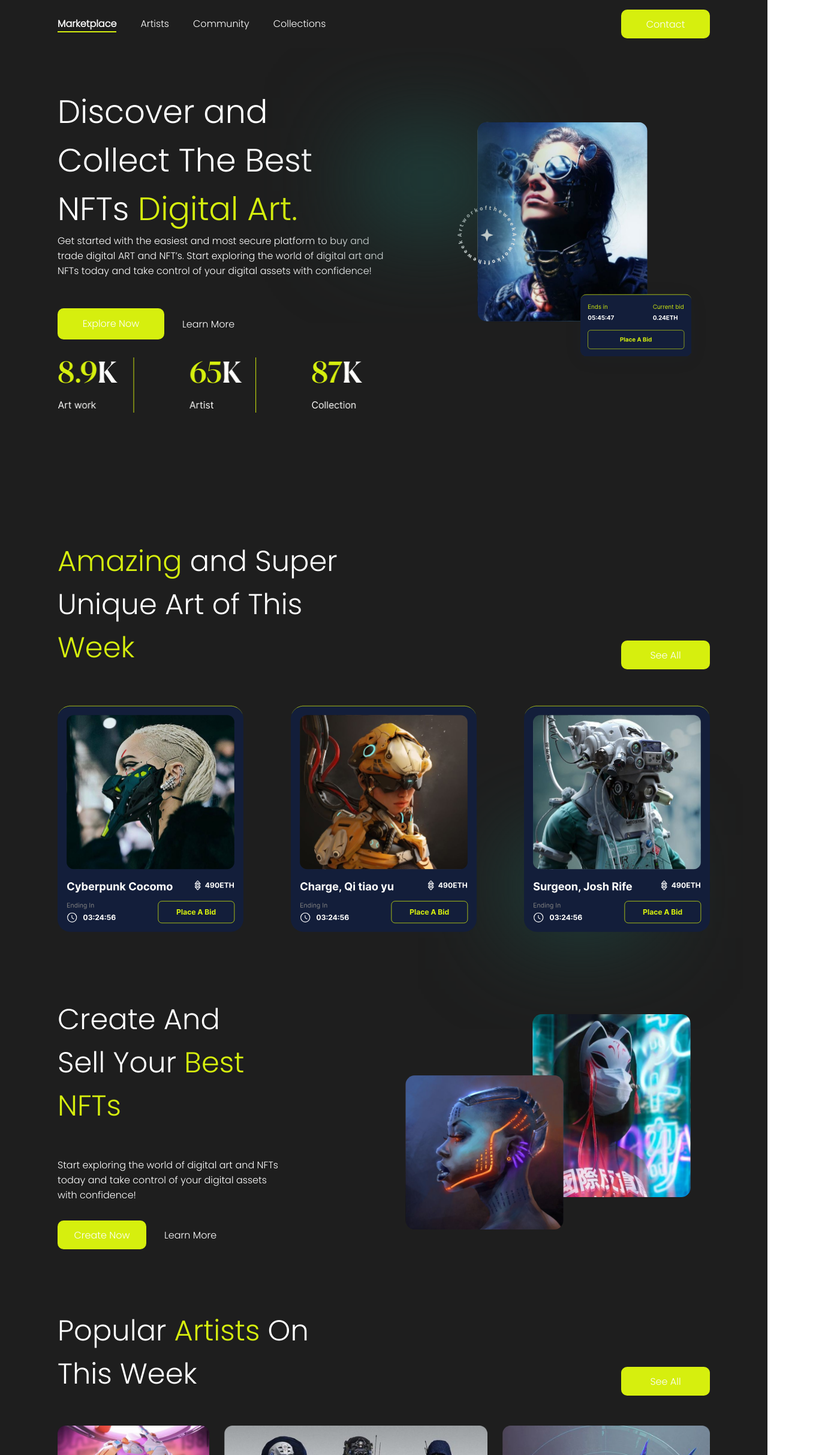
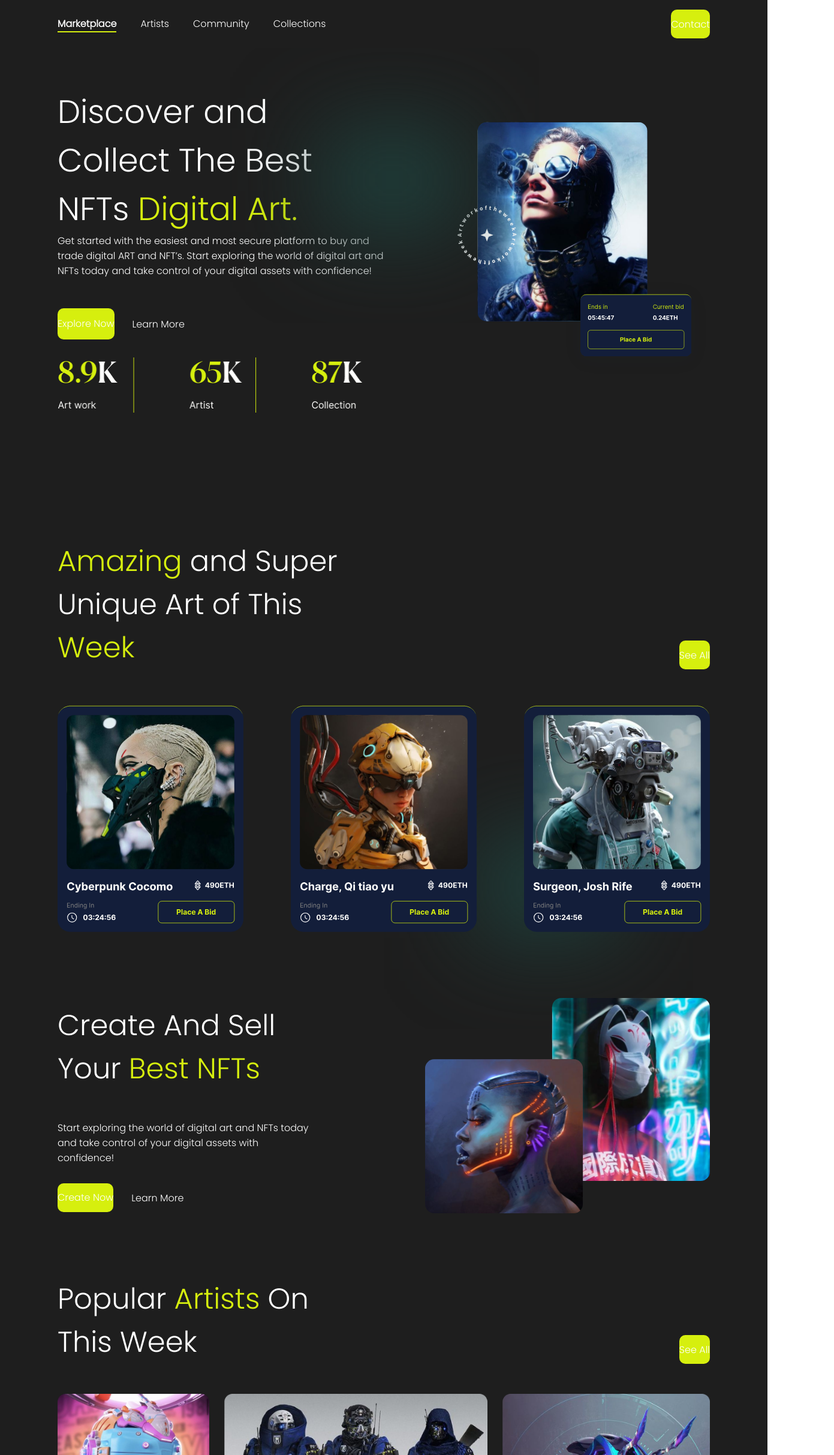
Before and after one commit to IlyassHaddoud/nfts-market, a React (Vite) app: page / in a window 1280 px wide. Shown: the top 2426 px of the page at 60% size, 1391 px wide, since content can reach past the window. Built offline with nearby package versions, Linux system fonts and the light colour scheme.

Commit message:
width to max width

```diff
--- a/src/index.css
+++ b/src/index.css
@@ -10,14 +10,14 @@
 .hero {
   background-color: #1e1e1e;
   height: 100vh;
-  width: 100%;
+  max-width: 100%;
 }
 
 .hero .nav-bar {
   display: flex;
   justify-content: space-between;
   align-items: center;
-  width: 85%;
+  max-width: 85%;
   height: 80px;
   margin: auto;
   color: white;
@@ -42,7 +42,7 @@
   background-color: #d6ef0e;
   color: white;
   border: none;
-  width: 148px;
+  max-width: 148px;
   height: 48px;
   border-radius: 10px;
   font-size: 16px;
@@ -55,7 +55,7 @@
   justify-content: space-between;
   align-items: center;
   height: 85%;
-  width: 85%;
+  max-width: 85%;
   margin: auto;
 }
 
@@ -86,7 +86,7 @@
   background-color: #d6ef0e;
   color: white;
   border: none;
-  width: 178px;
+  max-width: 178px;
   height: 52px;
   border-radius: 10px;
   font-size: 16px;
@@ -98,19 +98,19 @@
   color: white;
 }
 .hero .hero-content .content .stats img {
-  width: 509px;
+  max-width: 509px;
   height: 92px;
 }
 
 .hero .hero-content .hero-image {
 }
 .hero .hero-content .hero-image img {
-  width: 424px;
+  max-width: 424px;
   height: 544px;
 }
 
 .hero .cloud {
-  width: 631px;
+  max-width: 631px;
   height: 458px;
   position: absolute;
   left: 30%;
@@ -119,7 +119,7 @@
 
 .week-work {
   background-color: #1e1e1e;
-  width: 100%;
+  max-width: 100%;
   margin: auto;
   padding-top: 100px;
   position: relative;
@@ -127,7 +127,7 @@
 }
 
 .week-work .cloud {
-  width: 631px;
+  max-width: 631px;
   height: 458px;
   position: absolute;
   left: 50%;
@@ -136,7 +136,7 @@
 }
 
 .week-work .content {
-  width: 85%;
+  max-width: 85%;
   margin: auto;
 }
 
@@ -149,7 +149,7 @@
 .week-work .content .frame .title {
   color: white;
   font-size: 48px;
-  width: 50%;
+  max-width: 50%;
 }
 
 .week-work .content .frame .title span {
@@ -160,7 +160,7 @@
   background-color: #d6ef0e;
   color: white;
   border: none;
-  width: 148px;
+  max-width: 148px;
   height: 48px;
   border-radius: 10px;
   font-size: 16px;
@@ -175,19 +175,19 @@
 }
 
 .week-work .content .cards img {
-  width: 310px;
+  max-width: 310px;
   height: 398px;
 }
 
 .createandsell {
   background-color: #1e1e1e;
-  width: 100%;
+  max-width: 100%;
   margin: auto;
   padding-top: 100px;
 }
 
 .createandsell .content {
-  width: 85%;
+  max-width: 85%;
   margin: auto;
   display: flex;
   justify-content: center;
@@ -199,7 +199,7 @@
 .createandsell .content .main-content .text .title {
   color: white;
   font-size: 48px;
-  width: 60%;
+  max-width: 60%;
 }
 .createandsell .content .main-content .text .title span {
   color: #d6ef0e;
@@ -208,7 +208,7 @@
 .createandsell .content .main-content .text .paragraph {
   color: white;
   font-size: 16px;
-  width: 70%;
+  max-width: 70%;
   margin-top: 50px;
   margin-bottom: 30px;
 }
@@ -217,7 +217,7 @@
   background-color: #d6ef0e;
   color: white;
   border: none;
-  width: 148px;
+  max-width: 148px;
   height: 48px;
   border-radius: 10px;
   font-size: 16px;
@@ -231,19 +231,19 @@
 }
 
 .createandsell .content img {
-  width: 540px;
+  max-width: 540px;
   height: 359px;
 }
 
 .popular-artists {
   background-color: #1e1e1e;
-  width: 100%;
+  max-width: 100%;
   margin: auto;
   padding-top: 100px;
 }
 
 .popular-artists .content {
-  width: 85%;
+  max-width: 85%;
   margin: auto;
 }
 
@@ -256,7 +256,7 @@
 .popular-artists .content .main-content .title {
   color: white;
   font-size: 48px;
-  width: 40%;
+  max-width: 40%;
 }
 
 .popular-artists .content .main-content .title span {
@@ -266,7 +266,7 @@
   background-color: #d6ef0e;
   color: white;
   border: none;
-  width: 148px;
+  max-width: 148px;
   height: 48px;
   border-radius: 10px;
   font-size: 16px;
@@ -278,19 +278,19 @@
 }
 
 .popular-artists .content .frame img {
-  width: 100%;
+  max-width: 100%;
 }
 
 .subscribtion {
   background-color: #1e1e1e;
-  width: 100%;
+  max-width: 100%;
   padding-top: 100px;
   position: relative;
   z-index: 100;
 }
 
 .subscribtion .cloud {
-  width: 631px;
+  max-width: 631px;
   height: 458px;
   position: absolute;
   left: -10%;
@@ -299,7 +299,7 @@
 }
 
 .subscribtion .content {
-  width: 85%;
+  max-width: 85%;
   margin: auto;
   display: flex;
   justify-content: space-between;
@@ -307,7 +307,7 @@
 }
 
 .subscribtion .content .image img {
-  width: 530px;
+  max-width: 530px;
   height: 358px;
 }
 
@@ -315,7 +315,7 @@
 }
 
 .subscribtion .content .form {
-  width: 40%;
+  max-width: 40%;
 }
 
 .subscribtion .content .form .title {
@@ -340,7 +340,7 @@
   background-color: #131e3a;
   color: #fffffdb8;
   outline: none;
-  width: 465px;
+  max-width: 465px;
   height: 60px;
   border: none;
   padding: 16px 24px;
@@ -353,7 +353,7 @@
   border: none;
   outline: none;
   height: 49px;
-  width: 200px;
+  max-width: 200px;
   font-size: 16px;
   color: white;
   position: relative;
@@ -364,13 +364,13 @@
 
 .footer {
   background-color: #1e1e1e;
-  width: 100%;
+  max-width: 100%;
   padding-top: 150px;
   color: #fffffd;
 }
 
 .footer .content {
-  width: 85%;
+  max-width: 85%;
   margin: auto;
 }
 
@@ -382,7 +382,7 @@
 }
 
 .footer .content .upper-footer .left {
-  width: 30%;
+  max-width: 30%;
 }
 
 .footer .content .upper-footer .left .social {
@@ -394,7 +394,7 @@
 }
 
 .footer .content .upper-footer .right {
-  width: 70%;
+  max-width: 70%;
   display: flex;
   justify-content: flex-end;
   gap: 50px;
@@ -417,5 +417,5 @@
 .footer .content .bottom-footer .policies {
   display: flex;
   justify-content: space-between;
-  width: 30%;
+  max-width: 30%;
 }
```
